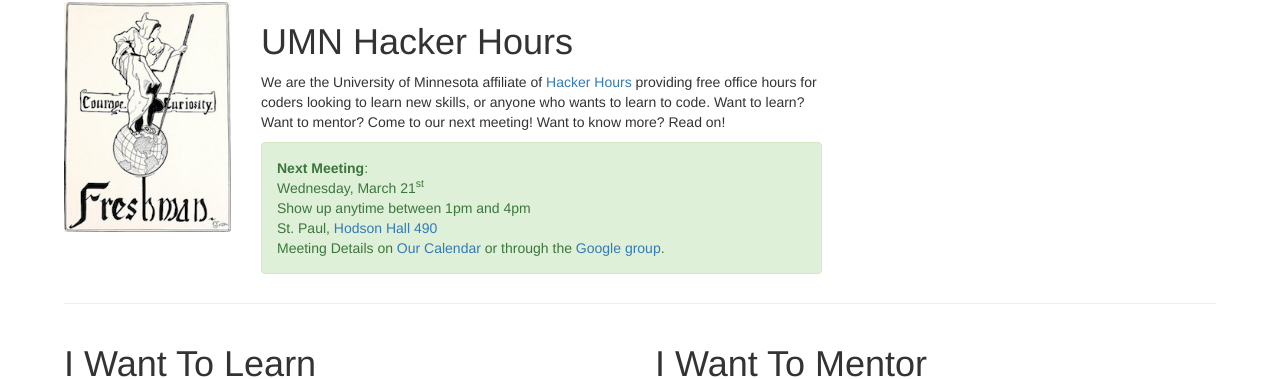
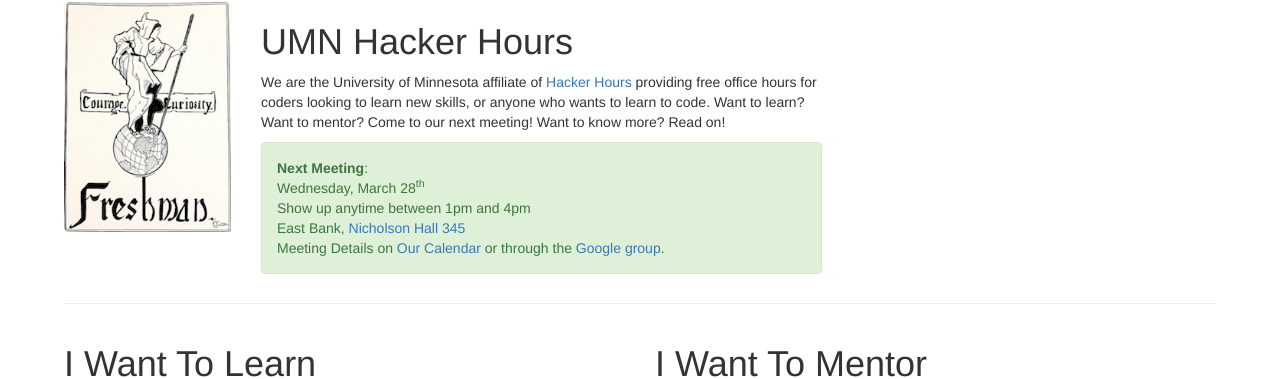
Before and after one commit to umnhackerhours/umnhackerhours.github.io, a Jekyll site: the page built from index.markdown, in a window 1280 px wide. Shown: the part 102-481 px from the top of the page. Built offline with Jekyll 4.4.1, drawn with Linux system fonts in a browser that asks for light colours.

Commit message:
2018-03-28

```diff
--- a/index.markdown
+++ b/index.markdown
@@ -13,13 +13,13 @@ description: Home
       <div class="alert alert-success" role="alert">
         <a class="anchor" id="next_meeting"></a>
         <strong>Next Meeting</strong>:<br />
-        Wednesday, March 21<sup>st</sup><br />
+        Wednesday, March 28<sup>th</sup><br />
         Show up anytime between 1pm and 4pm<br />
         <!-- East Bank, <a href="https://roomsearch.umn.edu/roomsearch/#/rooms/6b2fc4e1-60f0-4d06-adb3-f2c58e314c6c">Nicholson Hall 345</a><br /> -->
         <!-- West Bank, <a href="https://roomsearch.umn.edu/roomsearch/#/rooms/69098659-4825-45b7-96d5-902f6b428017">Humphrey 50A (Computer Lab)</a><br /> -->
         <!-- St. Paul, <a href="https://roomsearch.umn.edu/roomsearch/#/rooms/c0619129-43e2-495e-98e3-5868ea0cc817">Hodson Hall 490</a><br /> -->
 
-        St. Paul, <a href="https://roomsearch.umn.edu/roomsearch/#/rooms/c0619129-43e2-495e-98e3-5868ea0cc817">Hodson Hall 490</a><br />
+        East Bank, <a href="https://roomsearch.umn.edu/roomsearch/#/rooms/6b2fc4e1-60f0-4d06-adb3-f2c58e314c6c">Nicholson Hall 345</a><br />
         Meeting Details on <a href="https://www.google.com/calendar/embed?src=umn.edu_ii9odmho4m63bsq19879mu0iis%40group.calendar.google.com&ctz=America/Chicago">Our Calendar</a> or through the <a href='https://groups.google.com/a/umn.edu/d/hackerhours'>Google group</a>.
       </div>
     </div>
```
